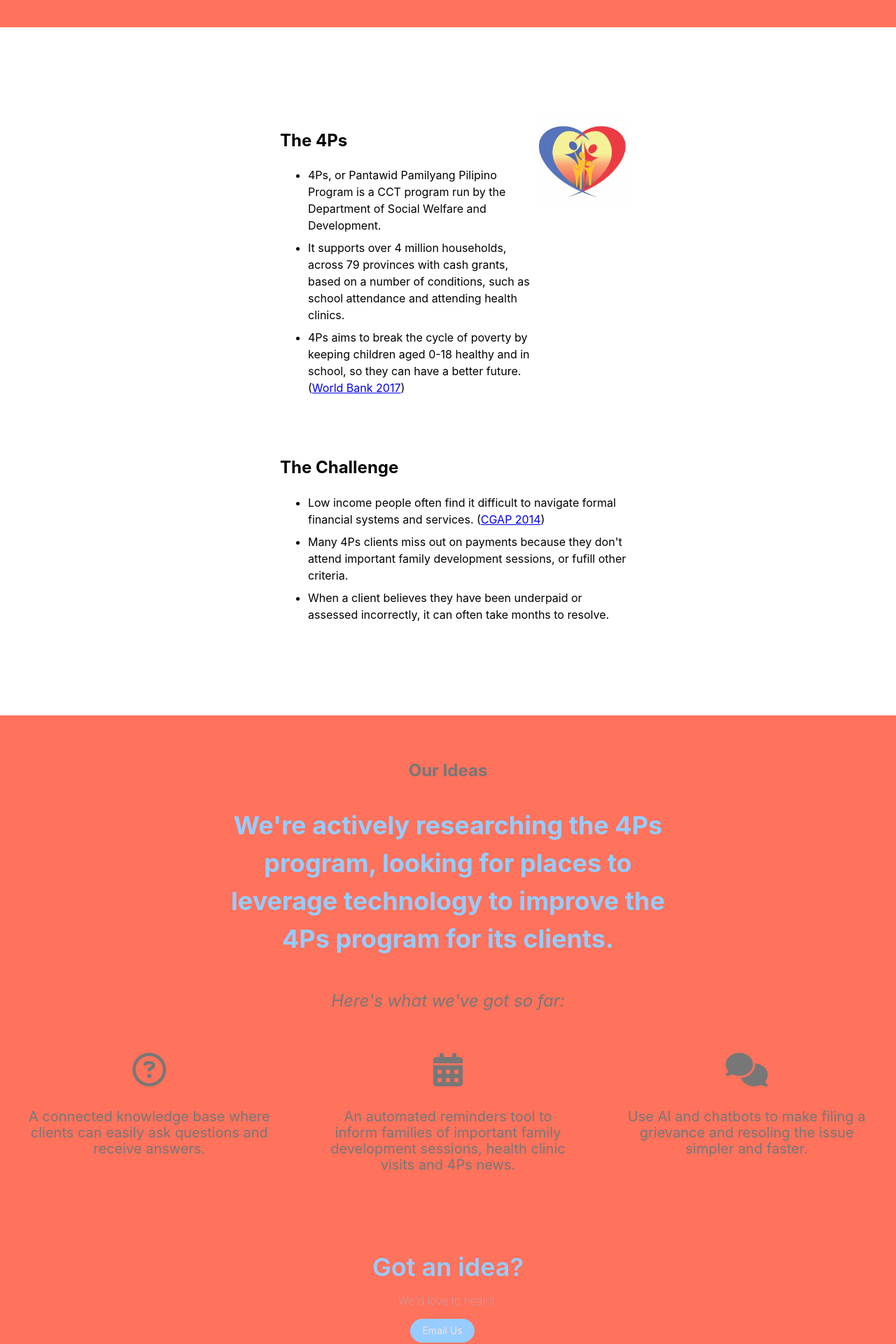
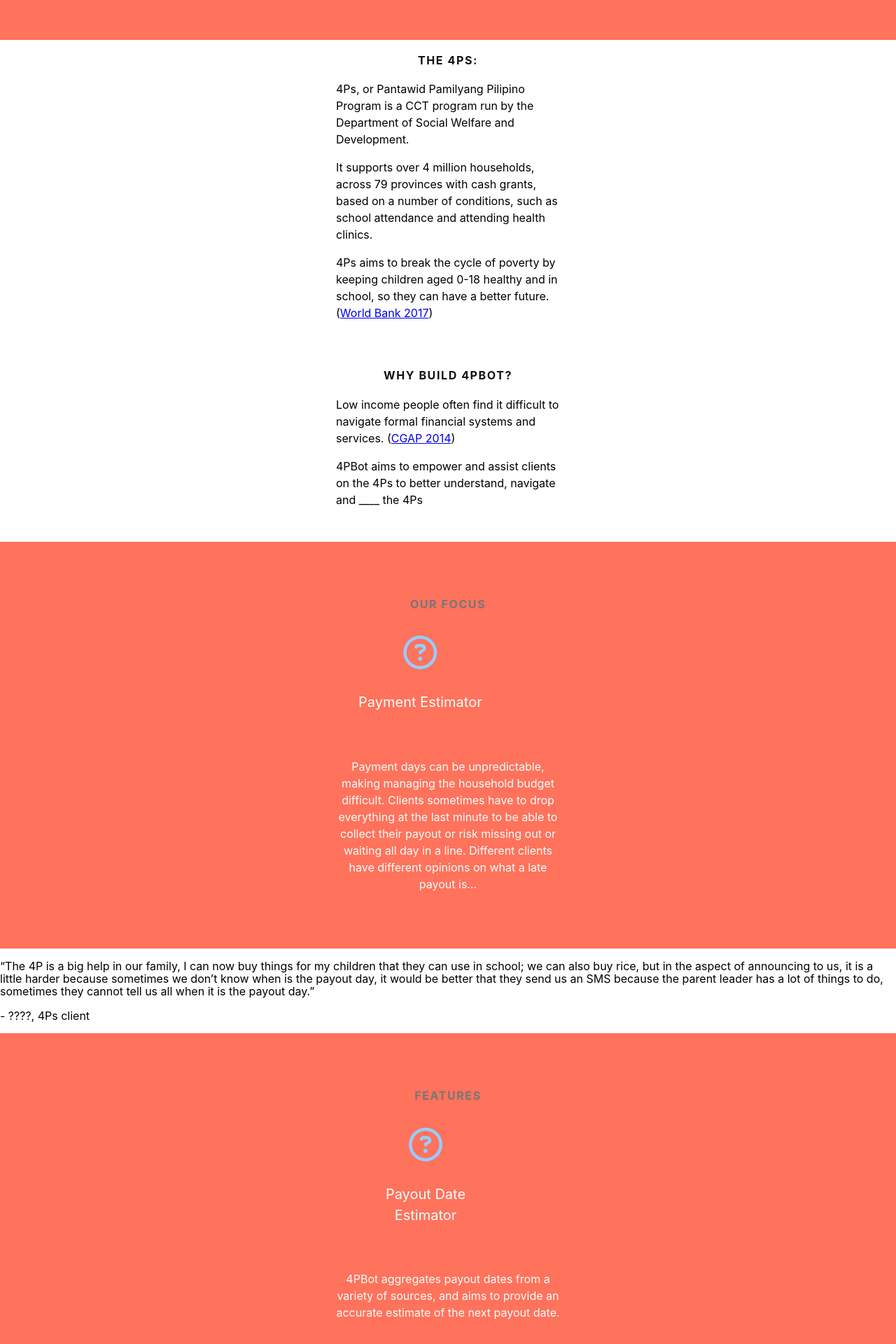
Before and after one commit to vessels-tech/4pbot-site, a React (Create React App) app: page / in a window 1280 px wide. Shown: the part 852-2772 px from the top of the page at 70% size. Built offline with nearby package versions, Linux system fonts and the light colour scheme.

Commit message:
More updates, most of the copy is in now, but needs plenty of work

```diff
--- a/src/Banner.js
+++ b/src/Banner.js
@@ -11,8 +11,18 @@
             4PBot
           </h1>
           <h2 className="fw2 f4 lh-copy mt0 mb3">
-            Tackling Financial Inclusion in the Philippines. With a chatbot.
+            A chatbot for Filipinos on social welfare.
           </h2>
+
+          <a className="f6 br-pill bg-light-red no-underline lightest-blue ba b--light-red grow pv2 ph4 dib mr3"
+            href="http://eepurl.com/c1sEkj" target="blank">
+            Learn More
+          </a>
+          <a className="f6 br-pill bg-light-red no-underline lightest-blue ba b--light-red grow pv2 ph4 dib mr3"
+            href="http://eepurl.com/c1sEkj" target="blank">
+            Partner with us
+          </a>
+
           {/* <p className="fw1 f5 mt0 mb3">
             Sign up for email updates.
           </p> */}
--- a/src/Content.js
+++ b/src/Content.js
@@ -1,6 +1,12 @@
 import React, { Component } from 'react'
 
 import SolutionCard from './SolutionCard'
+
+const getNiceHeading = (text) => {
+  return (
+    <p className="tc near-black pt3 mv0 f5 db ttu tracked pb1 b">{text}</p>
+  );
+}
 
 class Content extends Component {
 
@@ -12,15 +18,15 @@
 
     return (
       <div className="bg-light-red tc light-blue">
-        <p className="near-black pt4 mv0 f6 db ttu tracked">Supported by:</p>
+        <p className="near-black pt3 mv0 f6 db ttu tracked">Supported by:</p>
         <div className="dt dt--fixed">
-          <div className="dtc tc pa4-ns pa2">
+          <div className="dtc tc pa4-ns pa1">
             <p style={{font:'helvetica-neue'}} className="f3 f1-m f1-ns dark-gray b">Vessels Tech</p>
           </div>
-          <div className="dtc tc pa4-ns pa2 v-mid">
+          <div className="dtc tc pa4-ns pa1 v-mid">
             <img style={greyStyle} src="/img/dfs_lab_logo_1.png"/>
           </div>
-          <div className="dtc tc pa4-ns pa2 v-mid">
+          <div className="dtc tc pa4-ns pa1 v-mid">
             <img style={greyStyle} src="/img/gates_logo.png"/>
           </div>
         </div>
@@ -28,18 +34,23 @@
     );
   }
 
-  getChallenge() {
+  getBackground() {
     return (
       <div className="bg-white w-100">
-        <div className="dt mw6 center pt5 pt5-m pt6-ns pb4">
-          <div className="dtc v-top pl3">
-            <h2>The 4Ps</h2>
-            <ul className="lh-copy mv0 f5">
-              <li className="pv1">
+        <div className="dt mw6 center pt1 pb4">
+          <div className="dtc v-top">
+            {getNiceHeading("The 4ps:")}
+            <div className="lh-copy mv0 f5 ph4">
+
+              <p class="f5 lh-copy measure-narrow">
                 4Ps, or Pantawid Pamilyang Pilipino Program is a CCT program run by the Department of Social Welfare and Development.
-              </li>
-              <li className="pv1">It supports over 4 million households, across 79 provinces with cash grants, based on a number of conditions, such as school attendance and attending health clinics.</li>
-              <li className="pv1">
+              </p>
+
+              <p class="f5 lh-copy measure-narrow">
+                It supports over 4 million households, across 79 provinces with cash grants, based on a number of conditions, such as school attendance and attending health clinics.
+              </p>
+
+              <p class="f5 lh-copy measure-narrow">
                 4Ps aims to break the cycle of poverty by keeping children aged 0-18 healthy and in school, so they can have a better future.
                 (<a
                  href="http://www.worldbank.org/en/country/philippines/brief/faqs-about-the-pantawid-pamilyang-pilipino-program"
@@ -47,14 +58,50 @@
                  >
                    World Bank 2017
                </a>)
-              </li>
-            </ul>
+              </p>
+            </div>
           </div>
-          <div className="dtc v-top mb4">
+          {/* <div className="dtc v-top mb4">
             <img src="/img/4ps_logo.jpg" alt="Pantawid Pamilya Logo" className="mw4 db" />
+          </div> */}
+        </div>
+
+        <div className="dt mw6 center pt1 pb4">
+          <div className="dtc v-top">
+            {getNiceHeading("Why build 4pbot?")}
+            <div className="lh-copy mv0 f5 ph4">
+
+              <p class="f5 lh-copy measure-narrow">
+                Low income people often find it difficult to navigate formal financial systems and services.
+                 (<a
+                  href="http://www.cgap.org/news/cgap-report-analyzes-digital-finance-risks-customers"
+                  target="blank"
+                  >
+                    CGAP 2014
+                </a>)
+              </p>
+
+              <p class="f5 lh-copy measure-narrow">
+                4PBot aims to empower and assist clients on the 4Ps to better understand, navigate and ____ the 4Ps
+              </p>
+            </div>
           </div>
         </div>
-        <div className="dt mw6 center pb5 pb5-m pb6-ns pt4">
+
+        {/* <div className="dt mw6 center pt1 pb4">
+          <div className="dtc v-top">
+            {getNiceHeading("How?")}
+            <div className="lh-copy mv0 f5 ph4">
+              <p class="f5 lh-copy measure-narrow">
+                Using the latest in chatbot technology, and building up a network of 4Ps members, all connected using 4Pbot.
+              </p>
+            </div>
+          </div>
+        </div> */}
+
+
+        {/* TODO: removed for now, let's keep it in incase we change our mind  */}
+        {/* <div className="dt mw6 center pb5 pb5-m pb6-ns pt4">
           <div className="dtc v-top pl3">
             <h2>The Challenge</h2>
             <ul className="lh-copy mv0 f5">
@@ -69,16 +116,111 @@
               </li>
               <li className="pv1">Many 4Ps clients miss out on payments because they don't attend important family development sessions, or fufill other criteria.</li>
               <li className="pv1">When a client believes they have been underpaid or assessed incorrectly, it can often take months to resolve.</li>
-              {/* <li>4Ps clients are/ taking payday loans and ...</li> */}
-              {/* <li>Getting cash to this many people across so many provinces is really hard!</li> */}
             </ul>
+          </div>
+        </div> */}
+      </div>
+    );
+  }
+
+  getFocus() {
+    return (
+      <div className="tc bg-light-red w-100 light-blue">
+        <div className="pv5 dt mw6 center pt1 pb4">
+          <div className="dtc v-top">
+            <p className="tc gray pt3 mv0 f5 db ttu tracked pb1 b">Our Focus</p>
+
+            <div className="lh-copy mv0 f5 ph4">
+              <SolutionCard
+                heading="1"
+                content="Payment Estimator">
+                <i className="fa fa-question-circle-o f1 pb4" aria-hidden="true"></i>
+              </SolutionCard>
+              <p className="f5 lh-copy measure-narrow washed-blue">
+                Payment days can be unpredictable, making managing the household budget difficult. Clients sometimes have to drop everything at the last minute to be able to collect their payout or risk missing out or waiting all day in a line. Different clients have different opinions on what a late payout is…
+              </p>
+            </div>
           </div>
         </div>
       </div>
     );
   }
 
-  getSolution() {
+  getQuotes() {
+    return (
+      <div>
+        <p>
+          “The 4P is a big help in our family, I can now buy things for my children that they can use in school; we can also buy rice, but in the aspect of announcing to us, it is a little harder because sometimes we don’t know when is the payout day, it would be better that they send us an SMS because the parent leader has a lot of things to do, sometimes they cannot tell us all when it is the payout day.”
+        </p>
+        <p>
+          - ????, 4Ps client
+        </p>
+      </div>
+    );
+  }
+
+  getFeatures() {
+    return (
+      <div className="tc bg-light-red w-100 light-blue">
+        <div className="pv5 dt mw6 center pt1 pb4">
+          <div className="dtc v-top">
+            <p className="tc gray pt3 mv0 f5 db ttu tracked pb1 b">Features</p>
+
+            <div className="lh-copy mv0 f5 ph4">
+              <SolutionCard
+                heading="1"
+                content="Payout Date Estimator">
+                <i className="fa fa-question-circle-o f1 pb4" aria-hidden="true"></i>
+              </SolutionCard>
+              <p className="f5 lh-copy measure-narrow washed-blue">
+                4PBot aggregates payout dates from a variety of sources, and aims to provide an accurate estimate of the next payout date.
+
+              </p>
+            </div>
+
+            <div className="lh-copy mv0 f5 ph4">
+              <SolutionCard
+                heading="1"
+                content="Secret Reports">
+                <i className="fa fa-question-circle-o f1 pb4" aria-hidden="true"></i>
+              </SolutionCard>
+              <p className="f5 lh-copy measure-narrow washed-blue">
+                Allows clients to make an anonymous report about an issue they are having with 4Ps. This could be anything from receiving the incorrect payout amount, or… Aggregate and anonymise these data. deliver powerful insights for govt stake holders, improve the program for all, and protect the client.
+              </p>
+            </div>
+
+            <p className="tc gray pt3 mv0 f5 db ttu tracked pb1 b">Upcoming Features</p>
+
+            <div className="lh-copy mv0 f5 ph4">
+              <SolutionCard
+                heading="1"
+                content="Knowledge Base">
+                <i className="fa fa-question-circle-o f1 pb4" aria-hidden="true"></i>
+              </SolutionCard>
+              <p className="f5 lh-copy measure-narrow washed-blue">
+                With over 20,000 people on 4Ps Facebook groups alone, …4Pbot aims to unlock the power of this network by enabling clients to ask for advice, and give advice in a private and secure manner.
+
+              </p>
+            </div>
+
+            <div className="lh-copy mv0 f5 ph4">
+              <SolutionCard
+                heading="1"
+                content="4Ps Data Reports">
+                <i className="fa fa-question-circle-o f1 pb4" aria-hidden="true"></i>
+              </SolutionCard>
+              <p className="f5 lh-copy measure-narrow washed-blue">
+                There is a need to be able to evaluate programs better, outside the existing accountability structures of government
+              </p>
+            </div>
+
+          </div>
+        </div>
+      </div>
+    );
+  }
+
+  old_getSolution() {
     return (
       <div className="tc bg-light-red light-blue pv5">
         <h2 className="gray w6 f4 f3-ns lh-title mt0 mb3">Our Ideas</h2>
@@ -122,15 +264,15 @@
     );
   }
 
-  getLearnMore() {
+  getPartnerWithUs() {
     return (
       <div className="w-100 bg-white pt5 bg-lightest-blue light-red">
         <article className="mw7 center ph3 ph5-ns tc br2 pv5">
-          <h1 className="fw6 f3 f2-ns lh-title mt0 mb3">
-            Learn more about 4PBot.
+          <h1 className="fw6 f3 lh-title mt0 mb3">
+            Partner with us.
           </h1>
           <p className="fw1 f5 mt0 mb3">
-            Sign up for email updates, or get in touch with us.
+						Many companies have expressed interest in applying the 4PBot approach to their own projects and programs.<br/>Let’s work together on this!
           </p>
           <div>
             <a
@@ -138,13 +280,7 @@
               href="http://eepurl.com/c1sEkj"
               target="blank"
             >
-              Sign Up
-            </a>
-            <a
-              className="f6 br-pill bg-light-red no-underline washed-blue ba b--light-red grow pv2 ph3 dib mr3"
-              href="mailto:lewisdaly@vesselstech.com?Subject=4PBot%20Contact"
-            >
-              Get In Touch
+              Join the list
             </a>
           </div>
         </article>
@@ -152,13 +288,64 @@
     );
   }
 
+  getSupportUs() {
+		return (
+      <div className="w-100 bg-white pt5 bg-lightest-blue light-red">
+        <article className="mw7 center ph3 ph5-ns tc br2 pv5">
+          <h2 className="fw6 f3 lh-title mt0 mb3">
+						Support us
+          </h2>
+          <p className="fw1 f5 mt0 mb3">
+						4PBot is in its early stages of development. We need financial support to keep on building 4Pbot, and bring it to a point of sustainability.
+          </p>
+          <div>
+            <a
+              className="f6 br-pill bg-light-red no-underline washed-blue ba b--light-red grow pv2 ph3 dib mr3"
+              href="http://eepurl.com/c1sEkj"
+              target="blank"
+            >
+							Fund 4Pbot’s future
+            </a>
+          </div>
+        </article>
+      </div>
+    );
+  }
+
+	getAboutVessels() {
+		return (
+			<div className="w-100 bg-white pt5 bg-light-red washed-blue">
+				<article className="mw7 center ph3 ph5-ns tc br2 pv5">
+					<h2 className="fw6 f4 lh-title mt0 mb3">
+						About Vessels Tech
+					</h2>
+					<p>
+						Vessels Tech is a team of motivated technologists passionate about using technology to lift up the lives of others.
+						We could go and work for big tech companies, but we are more interested in helping people do things like access water or
+						basic financial services instead of selling people more stuff they probably don’t really need.
+					</p>
+					<a
+						className="f6 br-pill bg-light-red no-underline washed-blue ba b--light-red grow pv2 ph3 dib mr3"
+						href="https://vesselstech.com"
+					>
+						Check us out
+					</a>
+				</article>
+			</div>
+		);
+	}
+
   render() {
     return (
       <div>
         {this.getSupportedBy()}
-        {this.getChallenge()}
-        {this.getSolution()}
-        {this.getLearnMore()}
+        {this.getBackground()}
+        {this.getFocus()}
+        {this.getQuotes()}
+        {this.getFeatures()}
+        {this.getPartnerWithUs()}
+        {this.getSupportUs()}
+				{this.getAboutVessels()}
       </div>
     );
   }
--- a/src/SolutionCard.js
+++ b/src/SolutionCard.js
@@ -31,7 +31,7 @@
           {this.props.children}
           {this.getImage()}
           {/* <h1 className="f3 mb2">{heading}</h1> */}
-          <h2 className="f4 fw4 gray mt0">{content}</h2>
+          <h2 className="f4 fw4 washed-blue mt0">{content}</h2>
         </div>
       </article>
     );
```
